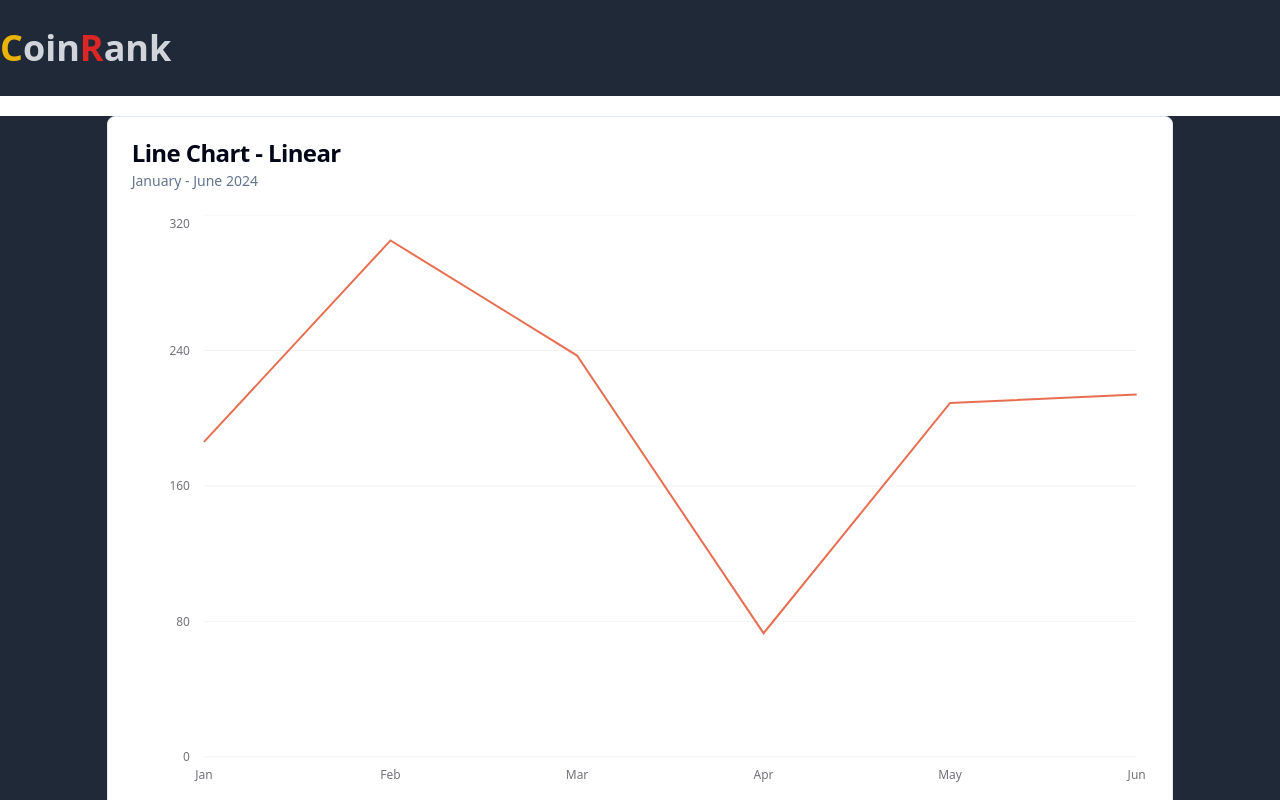
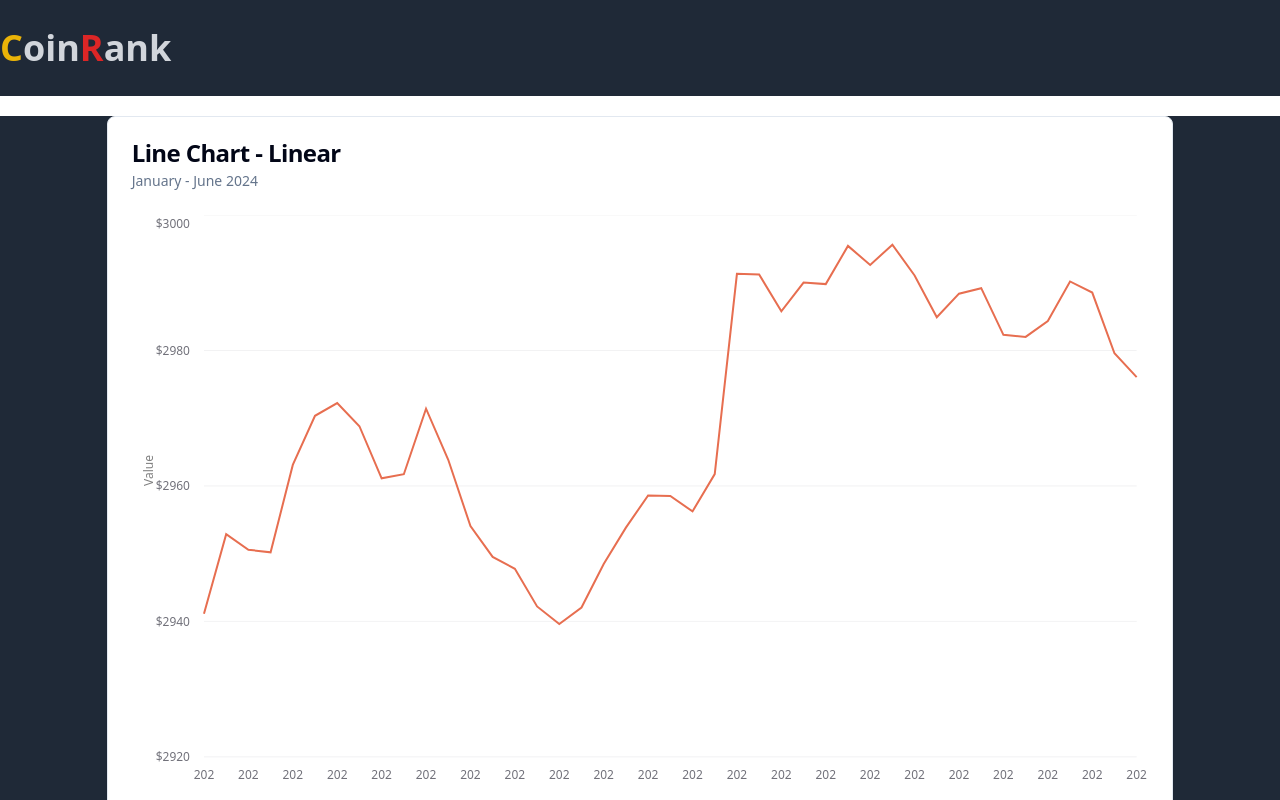
Before and after one commit to TriBhaskar/crypto-ranking-app-frontend, a React (Vite) app: page / in a window 1280 px wide. Shown: the top 800 px of the page. Built offline with nearby package versions, Linux system fonts and the light colour scheme.

Commit message:
Update Chart component to use timestamp and value for data visualization; enhance YAxis with labels and formatting

```diff
--- a/src/components/layouts/graph/Chart.tsx
+++ b/src/components/layouts/graph/Chart.tsx
@@ -21,17 +21,165 @@ import {
 export const description = "A linear line chart";
 
 const chartData = [
-  { month: "January", desktop: 186 },
-  { month: "February", desktop: 305 },
-  { month: "March", desktop: 237 },
-  { month: "April", desktop: 73 },
-  { month: "May", desktop: 209 },
-  { month: "June", desktop: 214 },
+  { timestamp: "2024-07-05 13:10:00", value: 2941.14 },
+  { timestamp: "2024-07-05 13:15:00", value: 2952.88 },
+  { timestamp: "2024-07-05 13:20:00", value: 2950.58 },
+  { timestamp: "2024-07-05 13:25:00", value: 2950.2 },
+  { timestamp: "2024-07-05 13:30:00", value: 2963.1 },
+  { timestamp: "2024-07-05 13:35:00", value: 2970.36 },
+  {
+    timestamp: "2024-07-05 13:40:00",
+    value: 2972.23,
+  },
+  {
+    timestamp: "2024-07-05 13:45:00",
+    value: 2968.82,
+  },
+  {
+    timestamp: "2024-07-05 13:50:00",
+    value: 2961.13,
+  },
+  {
+    timestamp: "2024-07-05 13:55:00",
+    value: 2961.73,
+  },
+  {
+    timestamp: "2024-07-05 14:00:00",
+    value: 2971.4,
+  },
+  {
+    timestamp: "2024-07-05 14:05:00",
+    value: 2963.86,
+  },
+  {
+    timestamp: "2024-07-05 14:10:00",
+    value: 2954.07,
+  },
+  {
+    timestamp: "2024-07-05 14:15:00",
+    value: 2949.52,
+  },
+  {
+    timestamp: "2024-07-05 14:20:00",
+    value: 2947.76,
+  },
+  {
+    timestamp: "2024-07-05 14:25:00",
+    value: 2942.21,
+  },
+  {
+    timestamp: "2024-07-05 14:30:00",
+    value: 2939.61,
+  },
+  {
+    timestamp: "2024-07-05 14:35:00",
+    value: 2942.05,
+  },
+  {
+    timestamp: "2024-07-05 14:40:00",
+    value: 2948.48,
+  },
+  {
+    timestamp: "2024-07-05 14:45:00",
+    value: 2953.84,
+  },
+  {
+    timestamp: "2024-07-05 14:50:00",
+    value: 2958.6,
+  },
+  {
+    timestamp: "2024-07-05 14:55:00",
+    value: 2958.52,
+  },
+  {
+    timestamp: "2024-07-05 15:00:00",
+    value: 2956.24,
+  },
+  {
+    timestamp: "2024-07-05 15:05:00",
+    value: 2961.75,
+  },
+  {
+    timestamp: "2024-07-05 15:10:00",
+    value: 2991.32,
+  },
+  {
+    timestamp: "2024-07-05 15:15:00",
+    value: 2991.22,
+  },
+  {
+    timestamp: "2024-07-05 15:20:00",
+    value: 2985.78,
+  },
+  {
+    timestamp: "2024-07-05 15:25:00",
+    value: 2990.02,
+  },
+  {
+    timestamp: "2024-07-05 15:30:00",
+    value: 2989.8,
+  },
+  {
+    timestamp: "2024-07-05 15:35:00",
+    value: 2995.44,
+  },
+  {
+    timestamp: "2024-07-05 15:40:00",
+    value: 2992.63,
+  },
+  {
+    timestamp: "2024-07-05 15:45:00",
+    value: 2995.62,
+  },
+  {
+    timestamp: "2024-07-05 15:50:00",
+    value: 2991.08,
+  },
+  {
+    timestamp: "2024-07-05 15:55:00",
+    value: 2984.9,
+  },
+  {
+    timestamp: "2024-07-05 16:00:00",
+    value: 2988.39,
+  },
+  {
+    timestamp: "2024-07-05 16:05:00",
+    value: 2989.2,
+  },
+  {
+    timestamp: "2024-07-05 16:10:00",
+    value: 2982.31,
+  },
+  {
+    timestamp: "2024-07-05 16:15:00",
+    value: 2982.0,
+  },
+  {
+    timestamp: "2024-07-05 16:20:00",
+    value: 2984.36,
+  },
+  {
+    timestamp: "2024-07-05 16:25:00",
+    value: 2990.19,
+  },
+  {
+    timestamp: "2024-07-05 16:30:00",
+    value: 2988.55,
+  },
+  {
+    timestamp: "2024-07-05 16:35:00",
+    value: 2979.59,
+  },
+  {
+    timestamp: "2024-07-05 16:40:00",
+    value: 2976.06,
+  },
 ];
 
 const chartConfig = {
-  desktop: {
-    label: "Desktop",
+  value: {
+    label: "value",
     color: "hsl(var(--chart-1))",
   },
 } satisfies ChartConfig;
@@ -55,21 +203,29 @@ export default function Chart() {
           >
             <CartesianGrid vertical={false} />
             <XAxis
-              dataKey="month"
+              dataKey="timestamp"
               tickLine={false}
               axisLine={false}
               tickMargin={8}
               tickFormatter={(value) => value.slice(0, 3)}
             />
-            <YAxis tickLine={false} axisLine={false} tickMargin={8} />
+            <YAxis
+              tickLine={false}
+              axisLine={false}
+              tickMargin={8}
+              label={{ value: "Value", angle: -90, position: "insideLeft" }}
+              domain={["auto", "auto"]}
+              interval="preserveStartEnd"
+              tickFormatter={(value) => `$${value}`}
+            />
             <ChartTooltip
               cursor={false}
               content={<ChartTooltipContent hideLabel />}
             />
             <Line
-              dataKey="desktop"
+              dataKey="value"
               type="linear"
-              stroke="var(--color-desktop)"
+              stroke="var(--color-value)"
               strokeWidth={2}
               dot={false}
             />
@@ -78,10 +234,10 @@ export default function Chart() {
       </CardContent>
       <CardFooter className="flex-col items-start gap-2 text-sm">
         <div className="flex gap-2 font-medium leading-none">
-          Trending up by 5.2% this month <TrendingUp className="h-4 w-4" />
+          Trending up by 5.2% this timestamp <TrendingUp className="h-4 w-4" />
         </div>
         <div className="leading-none text-muted-foreground">
-          Showing total visitors for the last 6 months
+          Showing total visitors for the last 6 timestamps
         </div>
       </CardFooter>
     </Card>
```
